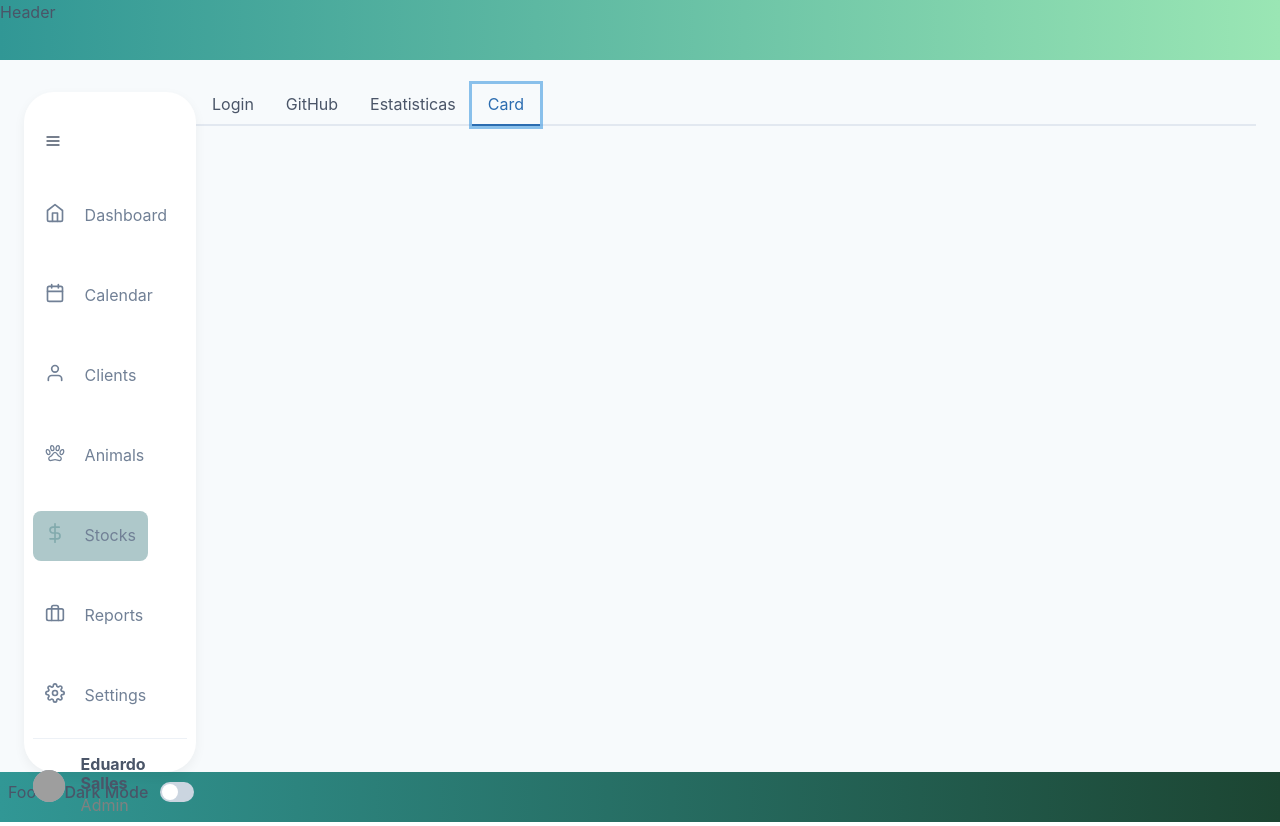
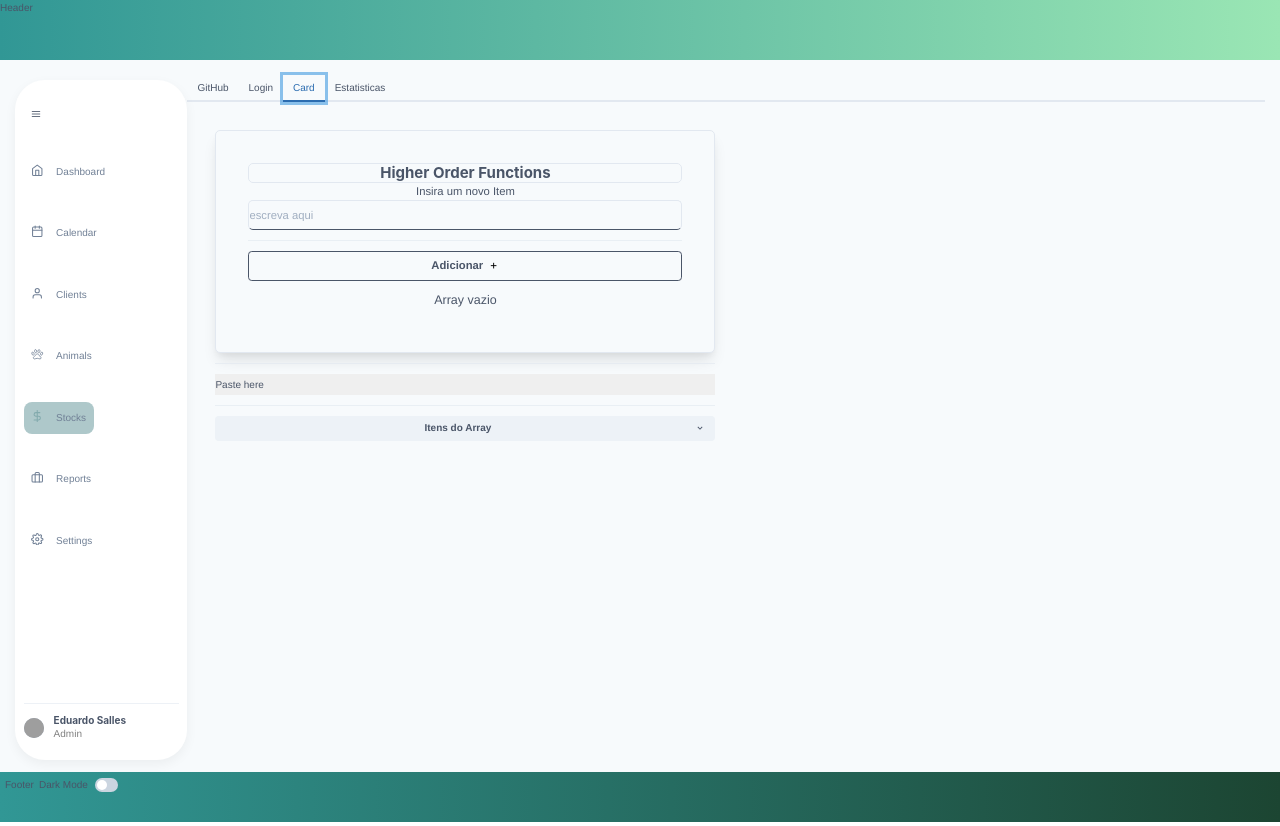
Before and after one commit to SallesCosta/Practicing, a React (Create React App) app: page / in a window 1280 px wide. Both pictures are taken after a click on the tab "Card". Built offline with nearby package versions, Linux system fonts and the light colour scheme; grey boxes are pictures that could not be loaded.

Commit message:
style do card

```diff
--- a/src/App.tsx
+++ b/src/App.tsx
@@ -6,6 +6,9 @@ import { useHooks } from 'hooks/hooks'
 
 export function App() {
   const bgColor = useColorModeValue('gray.50', 'withealpha.50')
+  const bgColor2 = useColorModeValue('gray.50', '#f0f0f0')
+  const border = useColorModeValue('', 'gray.600')
+
   const color = useColorModeValue('gray.600', 'withealpha.400')
 
   const {
@@ -21,6 +24,8 @@ export function App() {
       <Header color={color} />
       <Content
         bgColor={bgColor}
+        bgColor2={bgColor2}
+        border={border}
         color={color}
         index={index}
         Array={Array}
--- a/src/Components/card.tsx
+++ b/src/Components/card.tsx
@@ -19,6 +19,9 @@ export type CardProps = {
   handleDelete: (id: string) => void
   onHandleChange: ChangeEventHandler<HTMLInputElement>,
   AddItem: MouseEventHandler<HTMLButtonElement> & MouseEventHandler<Element>,
+  bgColor2: string
+  border: string
+  color: string
 }
 
 export function Card({
@@ -28,9 +31,13 @@ export function Card({
   AddItem,
   handleDelete,
   onHandleChange,
+  bgColor2,
+  border,
 }: CardProps) {
   return (
-    <Box p='18px'>
+    <Box
+      p='18px'
+    >
       <Box
         maxW='500px'
         w='500px'
@@ -38,7 +45,9 @@ export function Card({
         borderWidth='1px'
         borderRadius='lg'
         overflow='hidden'
-        bgColor='whiteAlpha.800'
+        // bgColor='red'
+        bgColor={bgColor2}
+        color='gray.600'
         shadow='lg'
       >
         <Heading
@@ -46,32 +55,39 @@ export function Card({
           borderWidth='1px'
           fontSize='2xl'
           align='center'
-          color='grey'
+          color='gray.600'
         >
           Higher Order Functions
         </Heading>
         <Text
           fontSize='lg'
           align='center'
+          color='gray.600'
         >
           Insira um novo Item
         </Text>
         <Input
+          onChange={onHandleChange}
+          borderRadius='inherit'
+          borderWidth='1px'
+          borderColor={border}
+          placeholder='escreva aqui'
+          focusBorderColor='green.400'
           ref={inputRef}
-          onChange={onHandleChange}
+          variant='flushed'
+          maxLength={34}
           value={value}
-          placeholder='escreva aqui'
-          focusBorderColor='lime'
-          variant='filled'
+          bgColor={bgColor2}
+          // bgColor='white'
+          color='gray.600'
+          isRequired
           size='lg'
-          maxLength={34}
-          isRequired
         />
-        <Divider mb='4' mt='4' maxW='500px' w='500px' />
+        <Divider mb='4' mt='4' maxW='500px' w='100%' />
         <Button
           onClick={AddItem}
           rightIcon={<GrFormAdd />}
-          colorScheme='green'
+          colorScheme='green.400'
           variant='outline'
           size='lg'
           w='100%'
--- a/src/content.tsx
+++ b/src/content.tsx
@@ -14,6 +14,8 @@ type ContentProps = {
   onHandleChange: ChangeEventHandler<HTMLInputElement>,
   AddItem: MouseEventHandler<HTMLButtonElement> & MouseEventHandler<Element>,
   bgColor: string,
+  bgColor2: string,
+  border: string,
   color: string,
 }
 
@@ -25,6 +27,8 @@ export function Content({
   onHandleChange,
   onHandleDelete,
   bgColor,
+  bgColor2,
+  border,
   color,
 }: ContentProps) {
   return (
@@ -34,20 +38,19 @@ export function Content({
       h='89vh'
       bg={bgColor}
       color={color}
-    // ml='10px'
     >
       <Flex>
         <Sidebar />
         <Tabs isLazy w='100%'>
           <TabList>
+            <Tab>GitHub</Tab>
             <Tab>Login</Tab>
-            <Tab>GitHub</Tab>
+            <Tab>Card</Tab>
             <Tab>Estatisticas</Tab>
-            <Tab>Card</Tab>
           </TabList>
           <TabPanels>
+            <TabPanel><Github /></TabPanel>
             <TabPanel><LoginForm /></TabPanel>
-            <TabPanel><Github /></TabPanel>
             <TabPanel>
               <Card
                 value={value}
@@ -56,6 +59,10 @@ export function Content({
                 AddItem={AddItem}
                 handleDelete={onHandleDelete}
                 onHandleChange={onHandleChange}
+                bgColor2={bgColor2}
+                border={border}
+                color={color}
+
               />
             </TabPanel>
 
--- a/src/index.tsx
+++ b/src/index.tsx
@@ -1,13 +1,19 @@
+import reportWebVitals from './reportWebVitals'
 import { StrictMode } from 'react'
 import ReactDOM from 'react-dom'
-import { App } from './App'
-import reportWebVitals from './reportWebVitals'
-import { ChakraProvider } from '@chakra-ui/react'
+import { Root } from './root'
+import {
+  ChakraProvider,
+  ColorModeScript,
+  CSSReset,
+} from '@chakra-ui/react'
 
 ReactDOM.render(
   <StrictMode>
     <ChakraProvider>
-      <App />
+      <ColorModeScript />
+      <CSSReset />
+      <Root />
     </ChakraProvider>
   </StrictMode>,
   document.getElementById('root'),
--- /dev/null
+++ b/src/root.tsx
@@ -0,0 +1,26 @@
+import { createGlobalStyle } from 'styled-components'
+import { App } from './App'
+import 'normalize.css'
+
+const GlobalStyled = createGlobalStyle`
+*{
+  box-sizing: border-box;
+}
+html {
+  font-size: 62.5%;
+}
+body {
+   font-family: Avenir, Helvetica, Arial, sans-serif;
+   margin: 0;
+   padding: 0;
+}
+`
+
+export function Root() {
+  return (
+    <>
+      <GlobalStyled />
+      <App />
+    </>
+  )
+}
```
